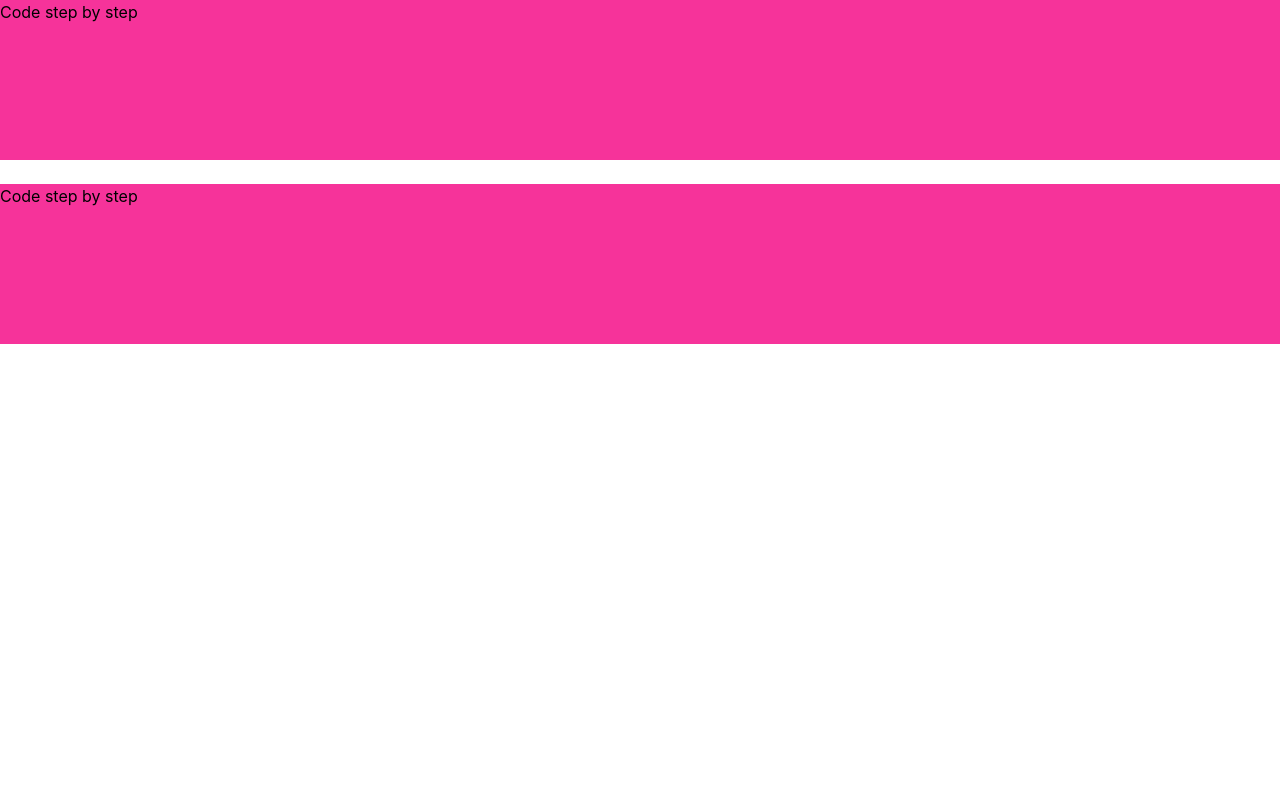
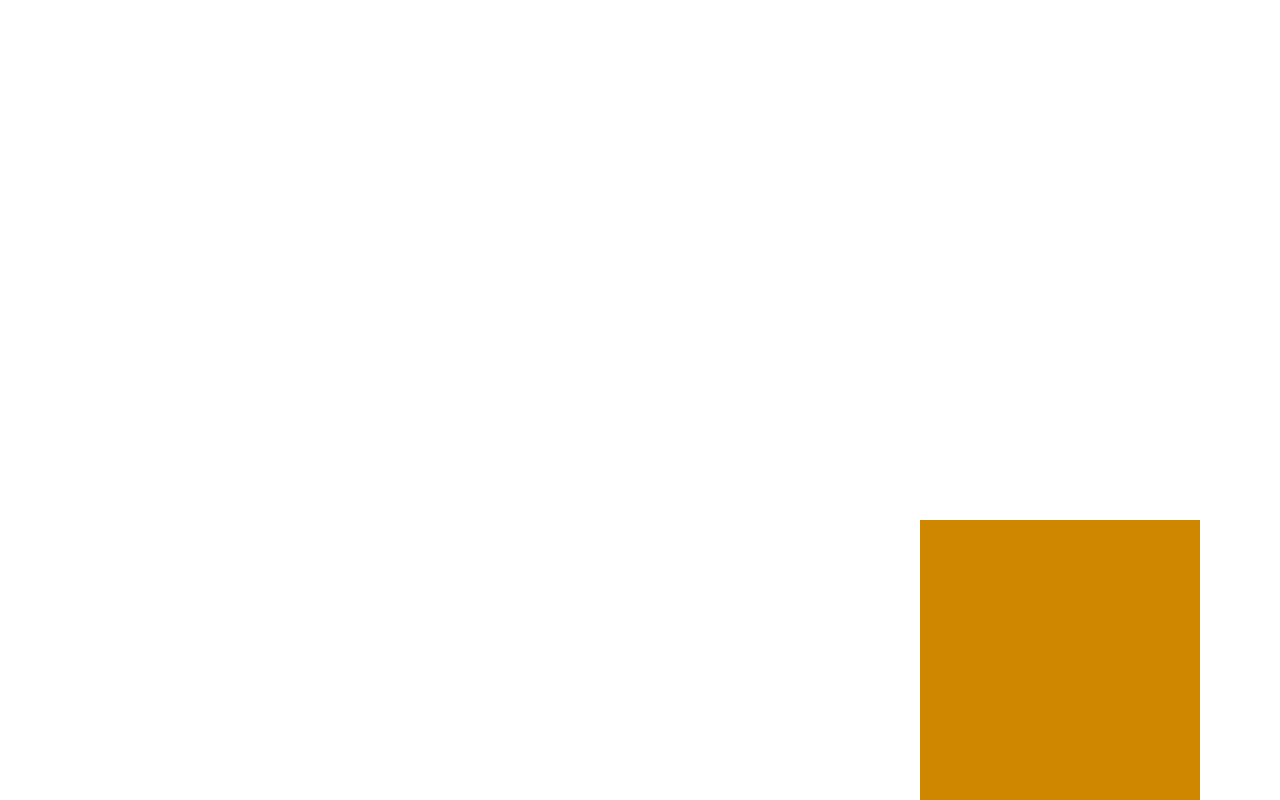
Before and after one commit to premkumarsavale12/react_with_tailwind_css, a React (Vite) app: page / in a window 1280 px wide. Built offline with nearby package versions, Linux system fonts and the light colour scheme.

Commit message:
Added height Component and Property Component

```diff
--- a/src/Height.jsx
+++ b/src/Height.jsx
@@ -11,7 +11,7 @@ const Height = () => {
                 Code step by step
             </div>
 
- <br/>
+            <br />
 
             <div className="h-40 bg-pink-500 min-h-20" >
 
--- /dev/null
+++ b/src/Position.jsx
@@ -0,0 +1,20 @@
+const Position = () => {
+    return (
+
+        <>
+            <div className="bg-red-600 size-70 absolute bottom-0 right-20"  >
+
+            </div>
+
+            <br />
+            <br />
+
+            <div className="bg-yellow-600 size-70 absolute bottom-0 right-20"  ></div>
+
+        </>
+    )
+
+
+}
+
+export default Position
--- /dev/null
+++ b/src/Size.jsx
@@ -0,0 +1,23 @@
+
+import React from 'react'
+
+const Size = () => {
+    return (
+
+        <>
+
+         <div className='w-50 h-50 bg-blue-600'>
+                Welcome to Tailwind Css
+            </div>
+
+            <br />
+            <br />
+
+        </>
+
+
+
+    )
+}
+
+export default Size
--- a/src/main.jsx
+++ b/src/main.jsx
@@ -2,13 +2,14 @@ import { StrictMode } from 'react'
 import { createRoot } from 'react-dom/client'
 import './index.css'
 
-import Height from './Height'
+import Position from './Position'
 
 createRoot(document.getElementById('root')).render(
 
   <StrictMode>
 
-    <Height />
+<Position />
+
 
   </StrictMode>,
 )
```
Lines whose indentation alone changed are shown as unchanged.
